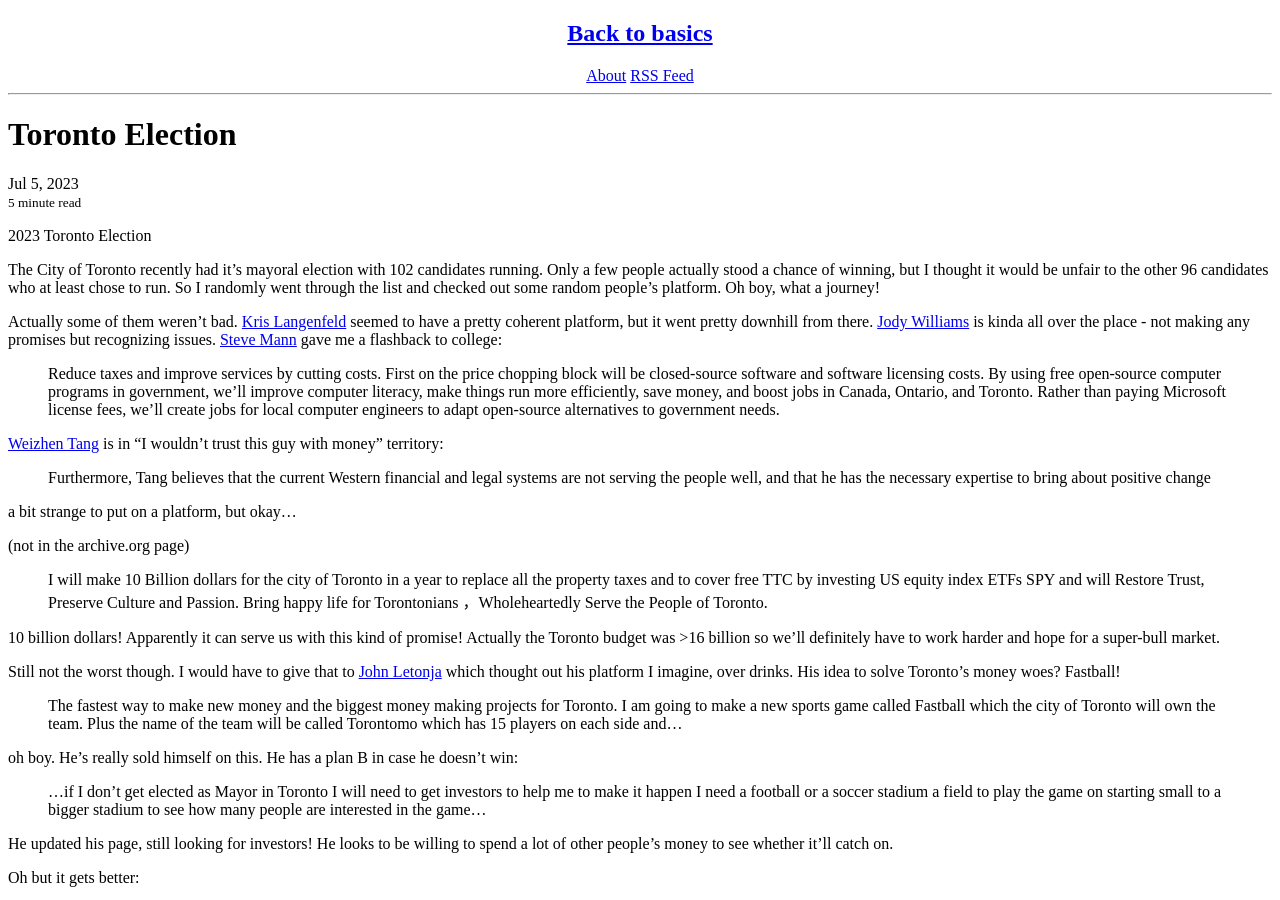
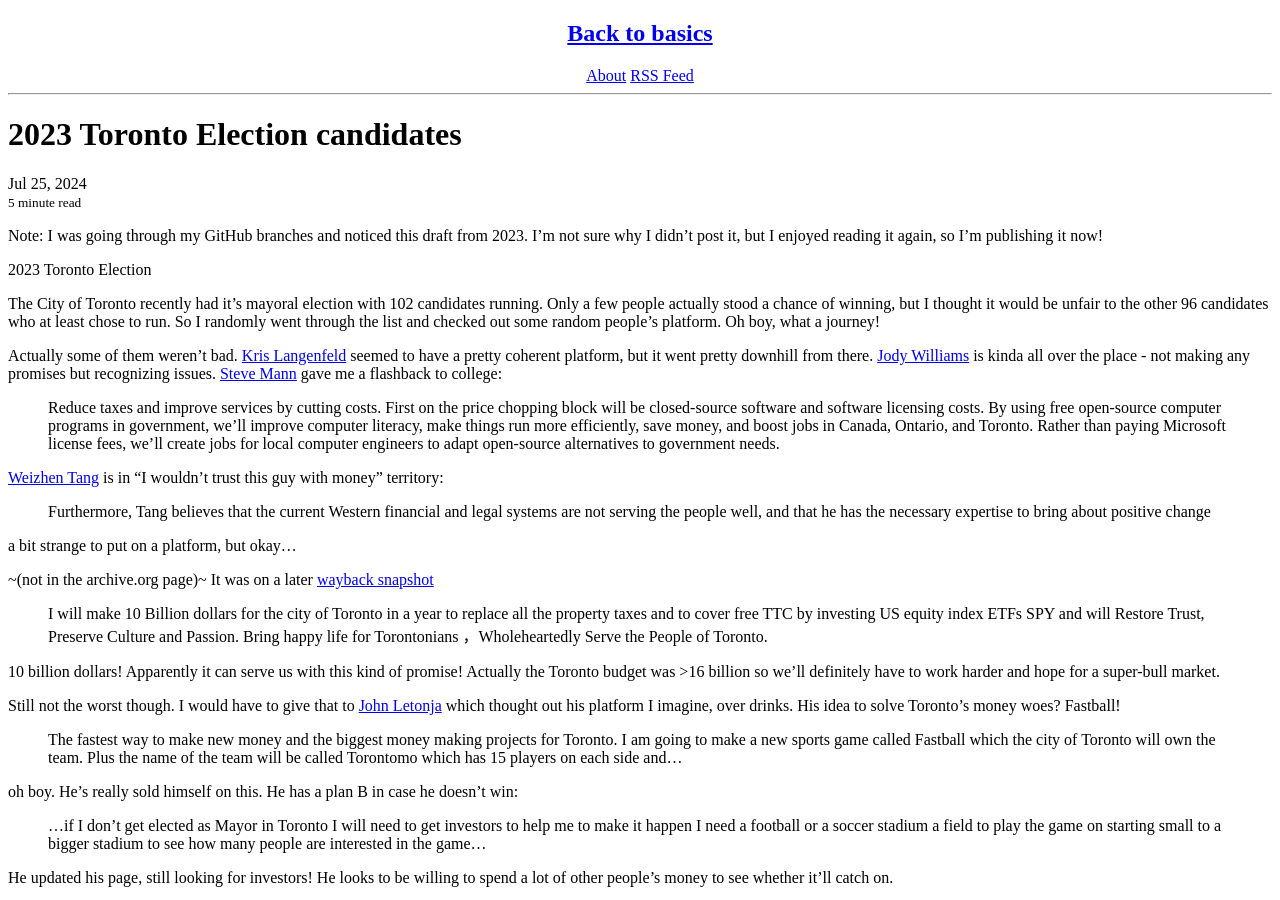
Before and after one commit to cdolivei/cdolivei.github.io, a Jekyll site: the page built from _posts/2024-07-25-toronto-election.md, in a window 1280 px wide and 900 px high. Built offline with Jekyll 4.4.1, drawn with Linux system fonts in a browser that asks for light colours; our own code applies the rules of GitHub Pages for plain Markdown files.

Commit message:
Update and rename 2023-07-05-toronto-election.md to 2024-07-25-toronto-election.md

```diff
--- a/_posts/2023-07-05-toronto-election.md
+++ b/_posts/2024-07-25-toronto-election.md
@@ -1,3 +1,12 @@
+---
+layout: post
+title: 2023 Toronto Election candidates
+summary: I review the candidates and find some gems
+tags: toronto
+---
+
+Note: I was going through my GitHub branches and noticed this draft from 2023. I'm not sure why I didn't post it, but I enjoyed reading it again, so I'm publishing it now!
+
 2023 Toronto Election
 
 The City of Toronto recently had it's mayoral election with 102 candidates running. Only a few people actually stood a chance of winning, but I thought it would be unfair to the other 96 candidates who at least chose to run. So I randomly went through the list and checked out some random people's platform. Oh boy, what a journey!
@@ -12,7 +21,7 @@ Actually some of them weren't bad. [Kris Langenfeld](https://web.archive.org/web
 
 a bit strange to put on a platform, but okay...
 
-(not in the archive.org page)
+~(not in the archive.org page)~ It was on a later [wayback snapshot](https://web.archive.org/web/20230928183249/https://www.torontonewsnet.com/weizhentang/)
 
 > I will make 10 Billion dollars for the city of Toronto in a year to replace all the property taxes and to cover free TTC by investing US equity index ETFs SPY and will Restore Trust, Preserve Culture and Passion. Bring happy life for Torontonians ，Wholeheartedly Serve the People of Toronto.
 
```
